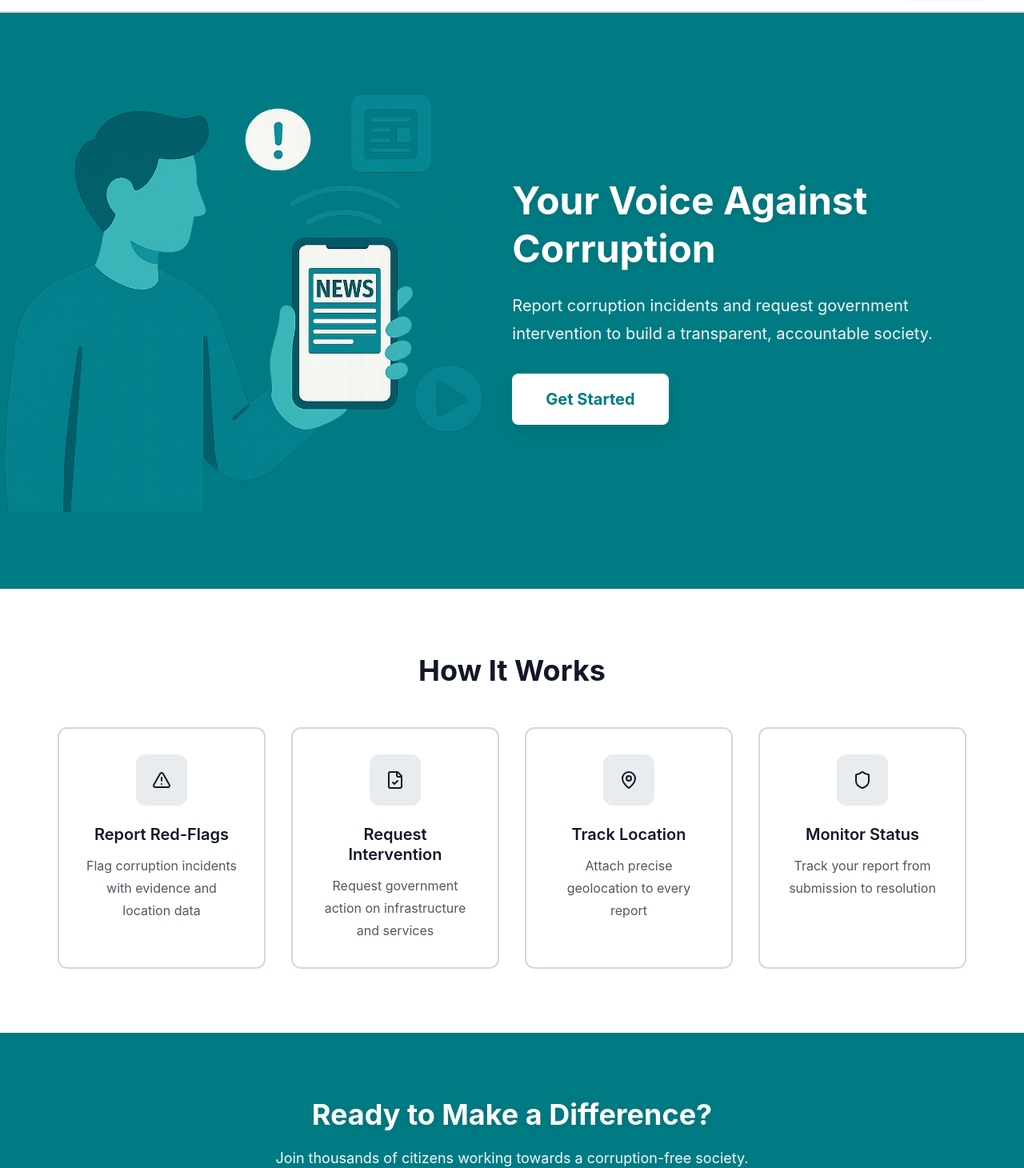
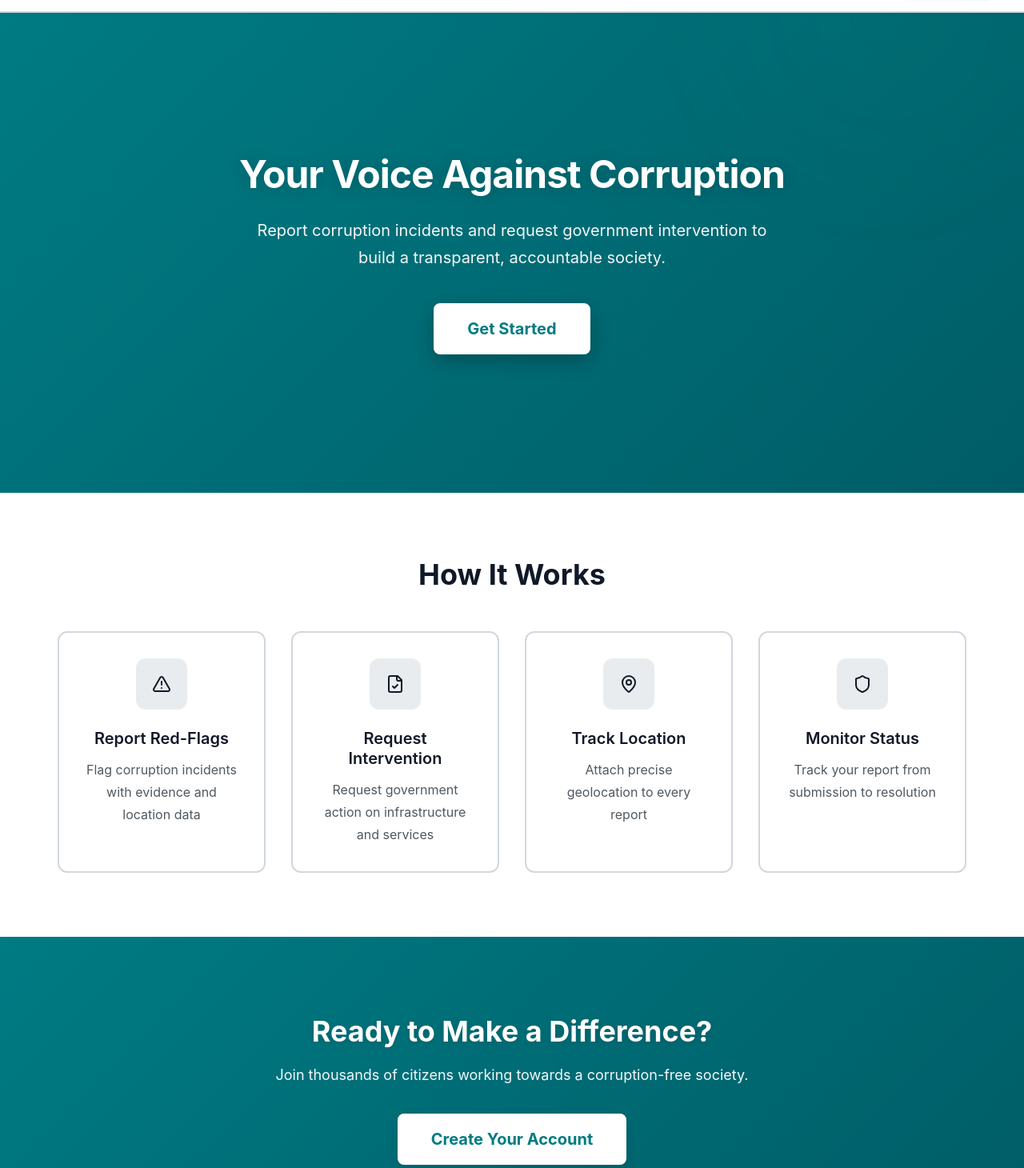
Before and after one commit to Ethan7628/i-reporter, a React (Vite) app: page /landing in a window 1280 px wide. Shown: the part 62-1522 px from the top of the page at 80% size. Built offline with nearby package versions, Linux system fonts and the light colour scheme.

Commit message:
Refactor auth flow and enhance UI

```diff
--- a/src/native-styles.css
+++ b/src/native-styles.css
@@ -501,41 +501,73 @@ button:focus-visible {
 /* HERO SECTION*/
 
 .hero-section {
-  display: flex;
-  background-color: var(--color-primary);
+  background: var(--color-primary);
   color: var(--color-white);
-  padding: var(--space-16) auto;
+  padding: var(--space-24) var(--space-4);
+  text-align: center;
   position: relative;
   overflow: hidden;
-  height: 90vh;
-  align-content: center;
-}
-
-@media (min-width: 768px) {
-  .hero-section {
-    padding: var(--space-24) 0;
-  }
+  min-height: 600px;
+  display: flex;
+  align-items: center;
+  justify-content: center;
+}
+
+.hero-section::before {
+  content: '';
+  position: absolute;
+  top: 0;
+  left: 0;
+  right: 0;
+  bottom: 0;
+  background: linear-gradient(135deg, rgba(0, 123, 131, 0.95) 0%, rgba(0, 92, 102, 0.98) 100%);
+  z-index: 1;
+}
+
+.hero-section::after {
+  content: '';
+  position: absolute;
+  top: -50%;
+  right: -10%;
+  width: 600px;
+  height: 600px;
+  background: radial-gradient(circle, rgba(0, 191, 165, 0.15) 0%, transparent 70%);
+  border-radius: 50%;
+  z-index: 2;
+  animation: pulse 4s ease-in-out infinite;
+}
+
+@keyframes pulse {
+  0%, 100% { transform: scale(1); opacity: 0.15; }
+  50% { transform: scale(1.1); opacity: 0.25; }
+}
+
+.hero-section img {
+  position: absolute;
+  top: 0;
+  left: 0;
+  width: 100%;
+  height: 100%;
+  object-fit: cover;
+  opacity: 0.05;
+  z-index: 0;
 }
 
 .hero-inner {
-  max-width: 700px;
+  position: relative;
+  z-index: 3;
+  max-width: 56rem;
   margin: 0 auto;
-  position: relative;
-  z-index: 1;
-  align-content: center;
-}
-
-.hero-section img {
-  width: 80%;
-  height: auto;
+  padding: var(--space-8) 0;
 }
 
 .hero-title {
-  font-size: var(--text-3xl);
+  font-size: var(--text-4xl);
   font-weight: var(--font-bold);
-  line-height: var(--leading-tight);
   margin-bottom: var(--space-6);
-  text-shadow: 0 2px 10px rgba(0, 0, 0, 0.1);
+  letter-spacing: -0.02em;
+  line-height: 1.2;
+  text-shadow: 0 2px 20px rgba(0, 0, 0, 0.2);
   color: white;
 }
 
@@ -546,19 +578,44 @@ button:focus-visible {
 }
 
 .hero-subtext {
-  font-size: var(--text-base);
-  line-height: var(--leading-relaxed);
-  margin-bottom: var(--space-8);
+  font-size: var(--text-lg);
+  margin-bottom: var(--space-10);
   opacity: 0.95;
-  max-width: 700px;
+  line-height: 1.7;
+  max-width: 42rem;
   margin-left: auto;
   margin-right: auto;
-
+  font-weight: 400;
 }
 
 @media (min-width: 768px) {
   .hero-subtext {
     font-size: var(--text-xl);
+  }
+}
+
+.hero-inner .cta-Btn {
+  box-shadow: 0 8px 24px rgba(0, 0, 0, 0.25);
+  transition: all 0.3s ease;
+}
+
+.hero-inner .cta-Btn:hover {
+  transform: translateY(-2px);
+  box-shadow: 0 12px 32px rgba(0, 0, 0, 0.35);
+}
+
+@media (max-width: 768px) {
+  .hero-section {
+    min-height: 500px;
+    padding: var(--space-16) var(--space-4);
+  }
+
+  .hero-title {
+    font-size: var(--text-3xl);
+  }
+
+  .hero-subtext {
+    font-size: var(--text-base);
   }
 }
 
@@ -672,15 +729,33 @@ button:focus-visible {
    ============================================ */
 
 .cta-section {
-  padding: var(--space-16) 0;
-  background-color: var(--color-primary);
+  background: var(--color-primary);
   color: var(--color-white);
+  padding: var(--space-20) var(--space-4);
   text-align: center;
+  position: relative;
+  overflow: hidden;
+}
+
+.cta-section::before {
+  content: '';
+  position: absolute;
+  top: 0;
+  left: 0;
+  right: 0;
+  bottom: 0;
+  background: linear-gradient(135deg, rgba(0, 123, 131, 0.95) 0%, rgba(0, 92, 102, 0.98) 100%);
+  z-index: 1;
+}
+
+.cta-section .container {
+  position: relative;
+  z-index: 2;
 }
 
 @media (min-width: 768px) {
   .cta-section {
-    padding: var(--space-20) 0;
+    padding: var(--space-24) var(--space-4);
   }
 }
 
@@ -691,7 +766,6 @@ button:focus-visible {
   text-shadow: 0 2px 10px rgba(0, 0, 0, 0.1);
   color: white;
 }
-
 
 @media (min-width: 768px) {
   .cta-title {
@@ -708,7 +782,6 @@ button:focus-visible {
   margin-left: auto;
   margin-right: auto;
 }
-
 
 @media (min-width: 768px) {
   .cta-desc {
--- a/src/pages/Admin.tsx
+++ b/src/pages/Admin.tsx
@@ -2,6 +2,7 @@ import { useEffect } from "react";
 import { useNavigate, Link } from "react-router-dom";
 import { useAuth } from "@/hooks/useAuth";
 import { useReports } from "@/hooks/useReports";
+import { useToast } from "@/hooks/use-toast";
 import { ReportStatus } from "@/types";
 import { Button } from "@/components/ui/button";
 import { Card, CardContent, CardDescription, CardHeader, CardTitle } from "@/components/ui/card";
@@ -12,18 +13,41 @@ import { STATUS_COLORS } from "@/utils/constants";
 
 const Admin = () => {
   const navigate = useNavigate();
-  const { user, logout, requireAdmin } = useAuth();
+  const { user, logout, isAdmin, isAuthenticated, loading: authLoading } = useAuth();
   const { reports, updateStatus } = useReports(undefined, true);
+  const { toast } = useToast();
 
   useEffect(() => {
-    requireAdmin();
-  }, []);
+    if (!authLoading && !isAuthenticated) {
+      navigate('/auth');
+      return;
+    }
+
+    if (!authLoading && user && !isAdmin) {
+      toast({
+        title: 'Access denied',
+        description: 'You need admin privileges',
+        variant: 'destructive',
+      });
+      navigate('/dashboard');
+    }
+  }, [user, isAdmin, navigate, isAuthenticated, authLoading, toast]);
 
   const handleStatusChange = async (reportId: string, newStatus: ReportStatus) => {
     await updateStatus(reportId, newStatus);
   };
 
-  if (!user || user.role !== 'admin') return null;
+  if (authLoading) {
+    return (
+      <div className="admin-root">
+        <div className="container" style={{ textAlign: 'center', paddingTop: '4rem' }}>
+          <p>Loading...</p>
+        </div>
+      </div>
+    );
+  }
+
+  if (!isAuthenticated || !isAdmin || !user) return null;
 
   return (
     <div className="admin-root">
--- a/src/pages/Dashboard.tsx
+++ b/src/pages/Dashboard.tsx
@@ -10,12 +10,14 @@ import { STATUS_COLORS } from "@/utils/constants";
 
 const Dashboard = () => {
   const navigate = useNavigate();
-  const { user, logout, requireAuth } = useAuth();
+  const { user, logout, isAuthenticated, loading: authLoading } = useAuth();
   const { reports, deleteReport } = useReports(user?.id);
 
   useEffect(() => {
-    requireAuth();
-  }, []);
+    if (!authLoading && !isAuthenticated) {
+      navigate('/auth');
+    }
+  }, [isAuthenticated, authLoading, navigate]);
 
   const handleDelete = async (id: string) => {
     if (user) {
@@ -23,7 +25,17 @@ const Dashboard = () => {
     }
   };
 
-  if (!user) return null;
+  if (authLoading) {
+    return (
+      <div className="dashboard-root">
+        <div className="container" style={{ textAlign: 'center', paddingTop: '4rem' }}>
+          <p>Loading...</p>
+        </div>
+      </div>
+    );
+  }
+
+  if (!isAuthenticated || !user) return null;
 
   return (
     <div className="dashboard-root">
--- a/src/pages/EditReport.tsx
+++ b/src/pages/EditReport.tsx
@@ -12,7 +12,7 @@ const EditReport = () => {
   const { id } = useParams();
   const navigate = useNavigate();
   const { toast } = useToast();
-  const { user, requireAuth } = useAuth();
+  const { user, isAuthenticated, loading: authLoading } = useAuth();
   const { getReport, updateReport: updateReportService } = useReports();
   const [formData, setFormData] = useState({
     title: '',
@@ -25,25 +25,41 @@ const EditReport = () => {
   const fileInputRef = useRef<HTMLInputElement>(null);
 
   useEffect(() => {
-    if (!requireAuth() || !id) {
-      navigate('/dashboard');
+    if (!authLoading && !isAuthenticated) {
+      navigate('/auth');
       return;
     }
+
+    if (!user || authLoading || !id) return;
 
     const loadReport = async () => {
       const fetchedReport = await getReport(id);
 
       if (!fetchedReport) {
+        toast({
+          title: 'Report not found',
+          variant: 'destructive',
+        });
         navigate('/dashboard');
         return;
       }
 
-      if (fetchedReport.userId !== user!.id) {
+      if (fetchedReport.userId !== user.id) {
+        toast({
+          title: 'Access denied',
+          description: 'You can only edit your own reports',
+          variant: 'destructive',
+        });
         navigate('/dashboard');
         return;
       }
 
       if (['under-investigation', 'rejected', 'resolved'].includes(fetchedReport.status)) {
+        toast({
+          title: 'Cannot edit',
+          description: 'Only reports with status "Pending" can be edited',
+          variant: 'destructive',
+        });
         navigate('/dashboard');
         return;
       }
@@ -58,7 +74,7 @@ const EditReport = () => {
     };
 
     loadReport();
-  }, [id]);
+  }, [user, id, isAuthenticated, authLoading, navigate, toast, getReport]);
 
   const handleFileChange = (e: React.ChangeEvent<HTMLInputElement>) => {
     const files = e.target.files;
@@ -133,7 +149,17 @@ const EditReport = () => {
     }
   };
 
-  if (!user) return null;
+  if (authLoading) {
+    return (
+      <div className="page-root">
+        <div className="container" style={{ textAlign: 'center', paddingTop: '4rem' }}>
+          <p>Loading...</p>
+        </div>
+      </div>
+    );
+  }
+
+  if (!isAuthenticated || !user || !report) return null;
 
   return (
     <div className="page-root">
--- a/src/pages/NewReport.tsx
+++ b/src/pages/NewReport.tsx
@@ -11,7 +11,7 @@ import { LocationPicker } from "@/components/LocationPicker";
 const NewReport = () => {
   const navigate = useNavigate();
   const { toast } = useToast();
-  const { user, requireAuth } = useAuth();
+  const { user, isAuthenticated, loading: authLoading } = useAuth();
   const { createReport, updateReport } = useReports();
   const [formData, setFormData] = useState({
     title: '',
@@ -24,8 +24,10 @@ const NewReport = () => {
   const fileInputRef = useRef<HTMLInputElement>(null);
 
   useEffect(() => {
-    requireAuth();
-  }, []);
+    if (!authLoading && !isAuthenticated) {
+      navigate('/auth');
+    }
+  }, [isAuthenticated, authLoading, navigate]);
 
   const handleFileChange = (e: React.ChangeEvent<HTMLInputElement>) => {
     const files = e.target.files;
@@ -97,7 +99,17 @@ const NewReport = () => {
     }
   };
 
-  if (!user) return null;
+  if (authLoading) {
+    return (
+      <div className="page-root">
+        <div className="container" style={{ textAlign: 'center', paddingTop: '4rem' }}>
+          <p>Loading...</p>
+        </div>
+      </div>
+    );
+  }
+
+  if (!isAuthenticated || !user) return null;
 
   return (
     <div className="page-root">
```
